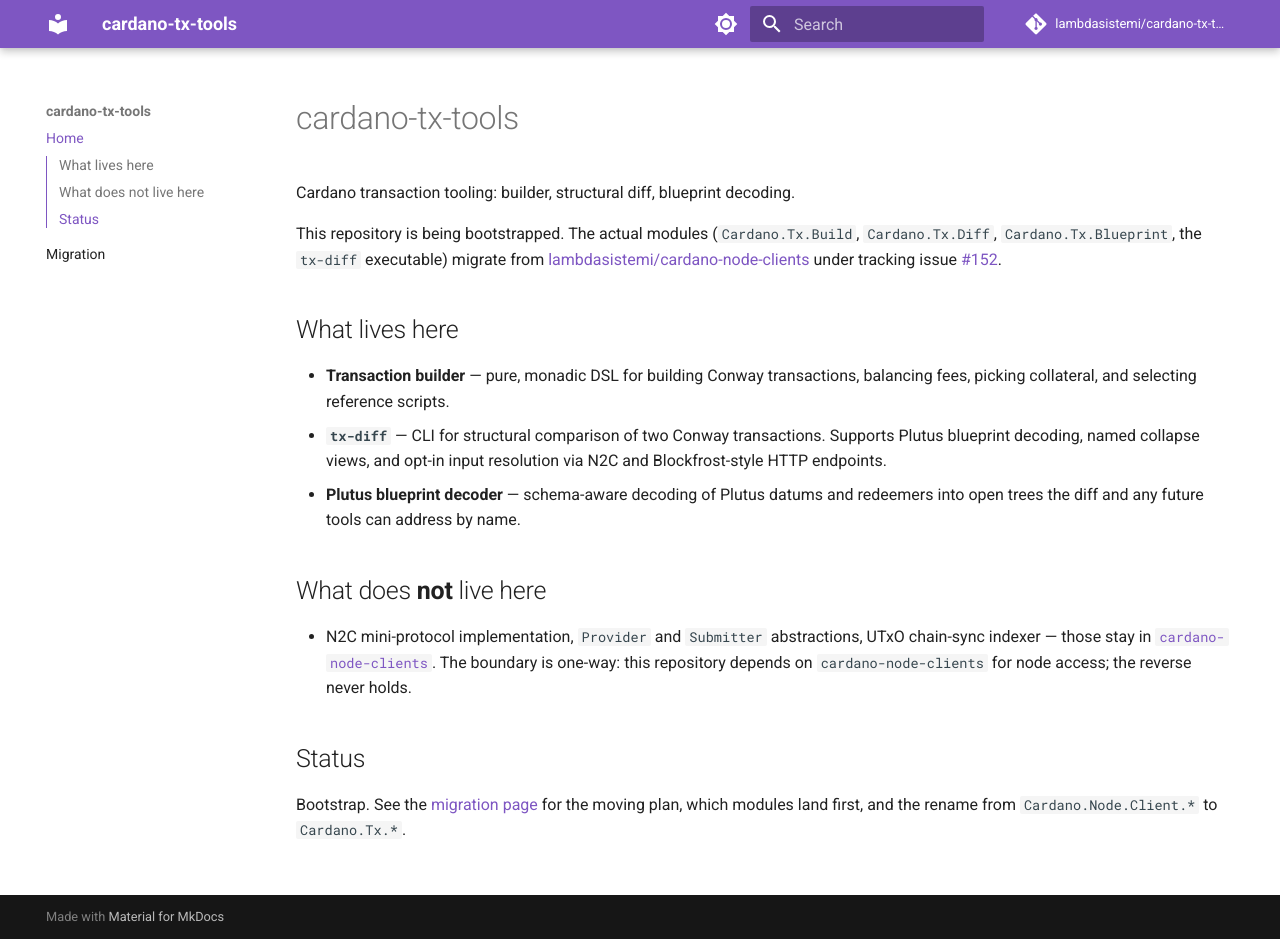
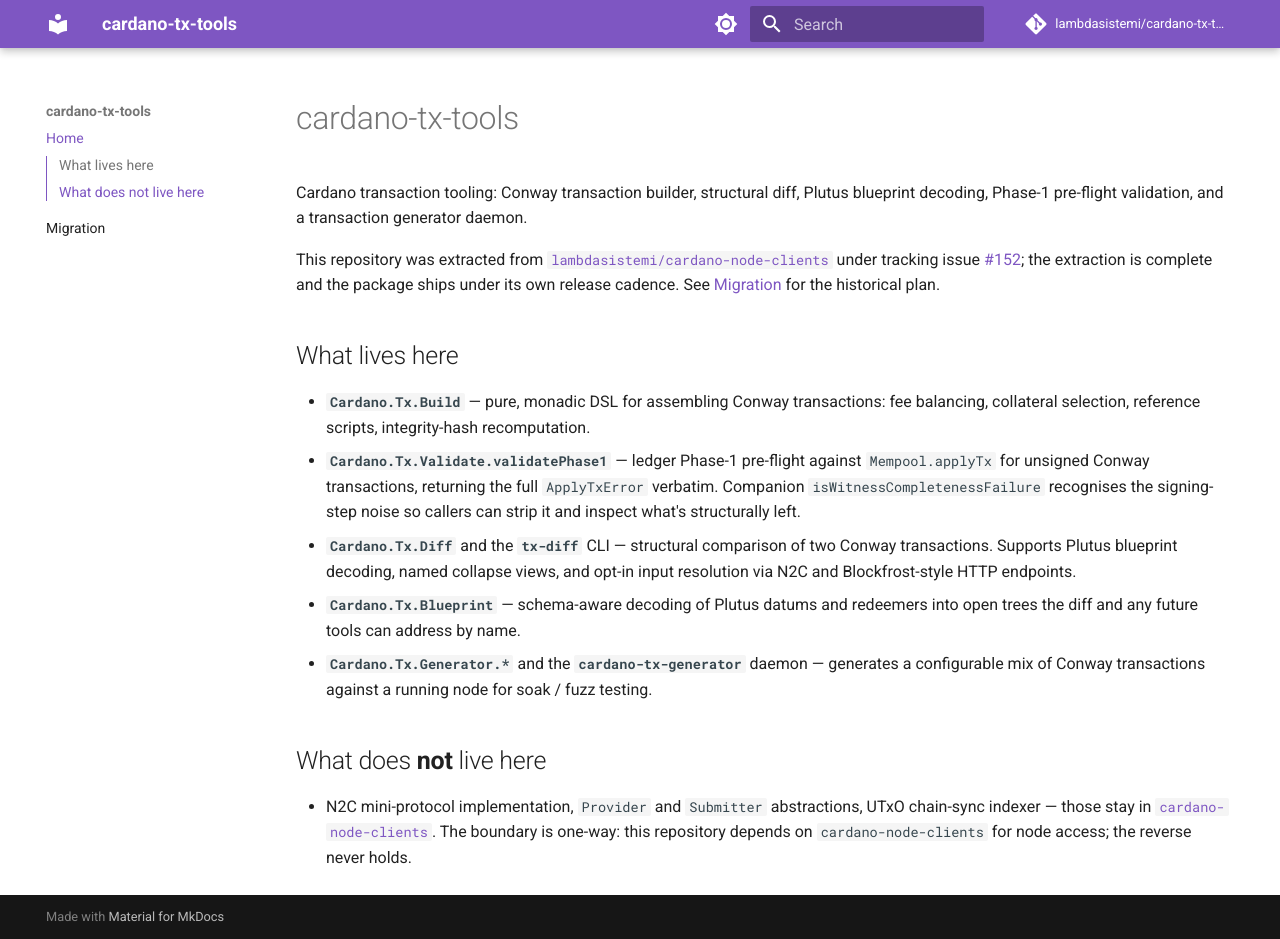
Before and after one commit to lambdasistemi/cardano-tx-tools, an MkDocs documentation site: the page built from docs/index.md, in a window 1280 px wide and 939 px high. Built offline with MkDocs 1.6.1 and Material for MkDocs 9.7.7, drawn with Linux system fonts in a browser that asks for light colours; comment, search, counter and statistics services are not loaded.

Commit message:
docs: refresh README + index to reflect shipped state
README and docs/index.md were still phrased as 'bootstrap' even
though the cardano-node-clients extraction is complete (PRs #3,
#5) and tx-generator + Phase-1 validate have shipped since.

Refresh:

  - Drop the 'Bootstrap' status sections; the repo is no longer
    bootstrapping.
  - List the actually-shipped feature surface: Build, Validate,
    Diff/tx-diff, Blueprint, Generator/cardano-tx-generator.
  - Mark docs/migration.md as historical with a banner pointing
    at the PRs that closed each phase; retain the body for
    archaeology.

mkdocs build --strict green.

```diff
--- a/docs/index.md
+++ b/docs/index.md
@@ -1,27 +1,38 @@
 # cardano-tx-tools
 
-Cardano transaction tooling: builder, structural diff, blueprint
-decoding.
+Cardano transaction tooling: Conway transaction builder, structural
+diff, Plutus blueprint decoding, Phase-1 pre-flight validation, and
+a transaction generator daemon.
 
-This repository is being bootstrapped. The actual modules (`Cardano.Tx.Build`,
-`Cardano.Tx.Diff`, `Cardano.Tx.Blueprint`, the `tx-diff` executable)
-migrate from
-[lambdasistemi/cardano-node-clients](https://github.com/lambdasistemi/cardano-node-clients)
+This repository was extracted from
+[`lambdasistemi/cardano-node-clients`](https://github.com/lambdasistemi/cardano-node-clients)
 under tracking issue
-[#152](https://github.com/lambdasistemi/cardano-node-clients/issues/152).
+[#152](https://github.com/lambdasistemi/cardano-node-clients/issues/152);
+the extraction is complete and the package ships under its own
+release cadence. See [Migration](migration.md) for the historical
+plan.
 
 ## What lives here
 
-- **Transaction builder** — pure, monadic DSL for building Conway
-  transactions, balancing fees, picking collateral, and selecting
-  reference scripts.
-- **`tx-diff`** — CLI for structural comparison of two Conway
-  transactions. Supports Plutus blueprint decoding, named collapse
-  views, and opt-in input resolution via N2C and Blockfrost-style
-  HTTP endpoints.
-- **Plutus blueprint decoder** — schema-aware decoding of Plutus
-  datums and redeemers into open trees the diff and any future tools
-  can address by name.
+- **`Cardano.Tx.Build`** — pure, monadic DSL for assembling Conway
+  transactions: fee balancing, collateral selection, reference
+  scripts, integrity-hash recomputation.
+- **`Cardano.Tx.Validate.validatePhase1`** — ledger Phase-1
+  pre-flight against `Mempool.applyTx` for unsigned Conway
+  transactions, returning the full `ApplyTxError` verbatim.
+  Companion `isWitnessCompletenessFailure` recognises the
+  signing-step noise so callers can strip it and inspect what's
+  structurally left.
+- **`Cardano.Tx.Diff`** and the **`tx-diff`** CLI — structural
+  comparison of two Conway transactions. Supports Plutus blueprint
+  decoding, named collapse views, and opt-in input resolution via
+  N2C and Blockfrost-style HTTP endpoints.
+- **`Cardano.Tx.Blueprint`** — schema-aware decoding of Plutus
+  datums and redeemers into open trees the diff and any future
+  tools can address by name.
+- **`Cardano.Tx.Generator.*`** and the **`cardano-tx-generator`**
+  daemon — generates a configurable mix of Conway transactions
+  against a running node for soak / fuzz testing.
 
 ## What does **not** live here
 
@@ -30,9 +41,3 @@ under tracking issue
   [`cardano-node-clients`](https://github.com/lambdasistemi/cardano-node-clients).
   The boundary is one-way: this repository depends on
   `cardano-node-clients` for node access; the reverse never holds.
-
-## Status
-
-Bootstrap. See the [migration page](migration.md) for the moving
-plan, which modules land first, and the rename from
-`Cardano.Node.Client.*` to `Cardano.Tx.*`.
```
Also changed, not shown: README.md (+25 -9 lines), docs/migration.md (+11 -2 lines).
